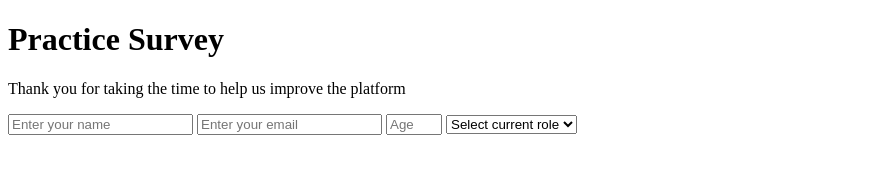
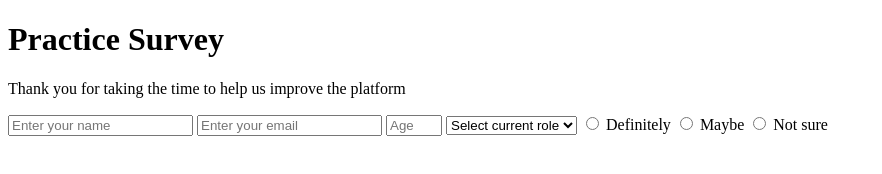
Before and after one commit to Aubrey-D/Self-Study, a plain HTML site: page Website/index.html in a window 1280 px wide. Shown: the whole page, without its empty margins (0-882 px from the left). Drawn offline with Linux system fonts and the light colour scheme.

Commit message:
Created radio input

```diff
--- a/Website/index.html
+++ b/Website/index.html
@@ -40,6 +40,12 @@
         <option value="not-to-say">Prefer not to say</option>
         <option value="other">Other</option>
       </select>
+        <input type="radio" class="definitely" name="recommend" value="definitely">
+        <label for="definitely">Definitely</label>
+        <input type="radio" class="maybe" name="recommend" value="maybe">
+        <label for="maybe">Maybe</label>
+        <input type="radio" class="not-sure" name="recommend" value="not sure">
+        <label for="not-sure">Not sure</label>
       </section>
     </main>
   </body>
```
